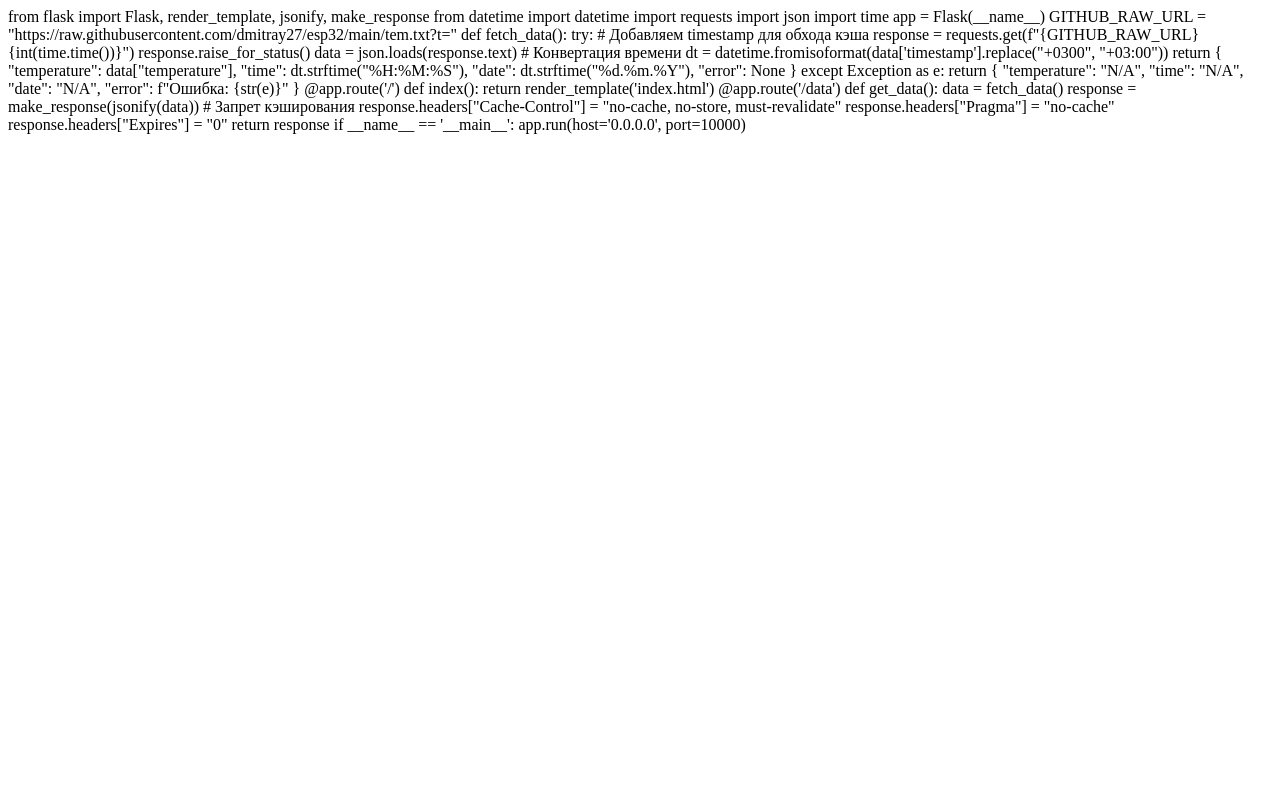
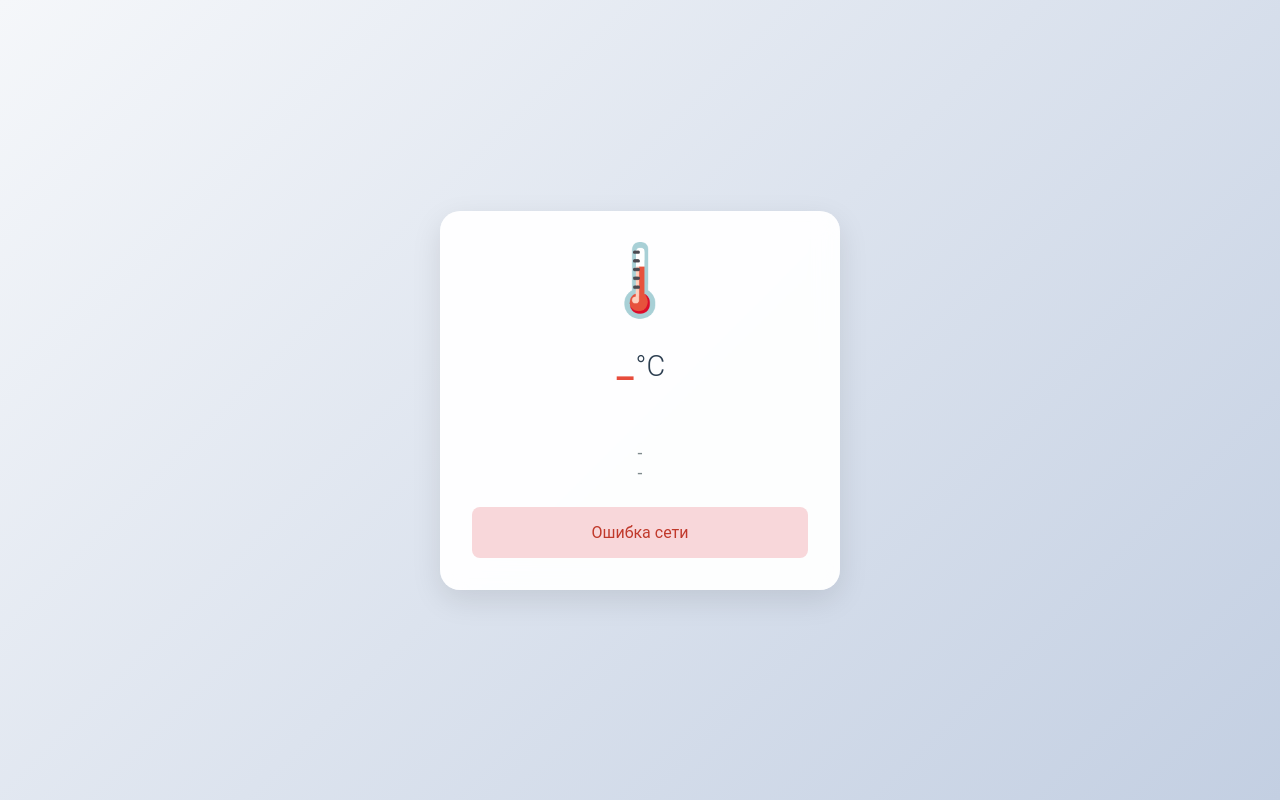
Before and after one commit to dmitray27/esp32, a Django app: template templates/index.html in a window 1280 px wide. Run offline with Django 5.2, Linux system fonts and the light colour scheme; the template is opened without the code that fills it, so the values that code supplies are empty.

Commit message:
Update index.html

```diff
--- a/templates/index.html
+++ b/templates/index.html
@@ -1,49 +1,146 @@
-from flask import Flask, render_template, jsonify, make_response
-from datetime import datetime
-import requests
-import json
-import time
-
-app = Flask(__name__)
-
-GITHUB_RAW_URL = "https://raw.githubusercontent.com/dmitray27/esp32/main/tem.txt?t="
-
-def fetch_data():
-    try:
-        # Добавляем timestamp для обхода кэша
-        response = requests.get(f"{GITHUB_RAW_URL}{int(time.time())}")
-        response.raise_for_status()
-        data = json.loads(response.text)
-
-        # Конвертация времени
-        dt = datetime.fromisoformat(data['timestamp'].replace("+0300", "+03:00"))
-        return {
-            "temperature": data["temperature"],
-            "time": dt.strftime("%H:%M:%S"),
-            "date": dt.strftime("%d.%m.%Y"),
-            "error": None
-        }
-    except Exception as e:
-        return {
-            "temperature": "N/A",
-            "time": "N/A",
-            "date": "N/A",
-            "error": f"Ошибка: {str(e)}"
+<!DOCTYPE html>
+<html lang="ru">
+<head>
+    <meta charset="UTF-8">
+    <meta name="viewport" content="width=device-width, initial-scale=1.0">
+    <meta http-equiv="Cache-Control" content="no-cache, no-store, must-revalidate">
+    <meta http-equiv="Pragma" content="no-cache">
+    <meta http-equiv="Expires" content="0">
+    <title>Умный термометр</title>
+    <style>
+        :root {
+            --primary: #2c3e50;
+            --accent: #e74c3c;
+            --bg: linear-gradient(135deg, #f5f7fa 0%, #c3cfe2 100%);
         }
 
-@app.route('/')
-def index():
-    return render_template('index.html')
+        * {
+            box-sizing: border-box;
+            margin: 0;
+            padding: 0;
+        }
 
-@app.route('/data')
-def get_data():
-    data = fetch_data()
-    response = make_response(jsonify(data))
-    # Запрет кэширования
-    response.headers["Cache-Control"] = "no-cache, no-store, must-revalidate"
-    response.headers["Pragma"] = "no-cache"
-    response.headers["Expires"] = "0"
-    return response
+        body {
+            font-family: 'Roboto', sans-serif;
+            min-height: 100vh;
+            display: flex;
+            justify-content: center;
+            align-items: center;
+            background: var(--bg);
+        }
 
-if __name__ == '__main__':
-    app.run(host='0.0.0.0', port=10000)
+        .card {
+            background: rgba(255, 255, 255, 0.95);
+            padding: 2rem;
+            border-radius: 20px;
+            box-shadow: 0 10px 30px rgba(0,0,0,0.1);
+            backdrop-filter: blur(12px);
+            width: 90%;
+            max-width: 400px;
+            text-align: center;
+            transition: transform 0.3s ease;
+        }
+
+        .card:hover {
+            transform: translateY(-5px);
+        }
+
+        .icon {
+            font-size: 4rem;
+            margin-bottom: 1rem;
+            animation: pulse 2s infinite;
+        }
+
+        .temperature {
+            font-size: 4.5rem;
+            font-weight: 300;
+            color: var(--accent);
+            margin: 0.5rem 0;
+            position: relative;
+        }
+
+        .temperature::after {
+            content: "°C";
+            font-size: 0.4em;
+            vertical-align: super;
+            color: var(--primary);
+        }
+
+        .datetime {
+            color: #7f8c8d;
+            font-size: 1.1rem;
+            margin: 1.5rem 0;
+        }
+
+        .error {
+            color: #c0392b;
+            background: #f8d7da;
+            padding: 1rem;
+            border-radius: 8px;
+            margin-top: 1rem;
+            display: none;
+        }
+
+        @keyframes pulse {
+            0% { transform: scale(1); }
+            50% { transform: scale(1.1); }
+            100% { transform: scale(1); }
+        }
+
+        @media (max-width: 480px) {
+            .card {
+                padding: 1.5rem;
+                border-radius: 15px;
+            }
+
+            .temperature {
+                font-size: 3.5rem;
+            }
+        }
+    </style>
+</head>
+<body>
+    <div class="card">
+        <div class="icon">🌡️</div>
+        <div class="temperature" id="temp">-</div>
+        <div class="datetime">
+            <div id="date">-</div>
+            <div id="time">-</div>
+        </div>
+        <div class="error" id="error"></div>
+    </div>
+
+    <script>
+        function updateData() {
+            fetch(`/data?t=${Date.now()}`)
+                .then(response => {
+                    if(!response.ok) throw new Error('Ошибка сети');
+                    return response.json();
+                })
+                .then(data => {
+                    const errorElement = document.getElementById('error');
+                    if(data.error) {
+                        errorElement.textContent = data.error;
+                        errorElement.style.display = 'block';
+                        document.getElementById('temp').textContent = '-';
+                        document.getElementById('date').textContent = '-';
+                        document.getElementById('time').textContent = '-';
+                    } else {
+                        errorElement.style.display = 'none';
+                        document.getElementById('temp').textContent = data.temperature;
+                        document.getElementById('date').textContent = data.date;
+                        document.getElementById('time').textContent = data.time;
+                    }
+                })
+                .catch(error => {
+                    document.getElementById('error').textContent = error.message;
+                    document.getElementById('error').style.display = 'block';
+                });
+        }
+
+        // Обновление данных каждые 2 секунды
+        setInterval(updateData, 2000);
+        updateData(); // Первый запрос сразу
+    </script>
+</body>
+</html>
```
